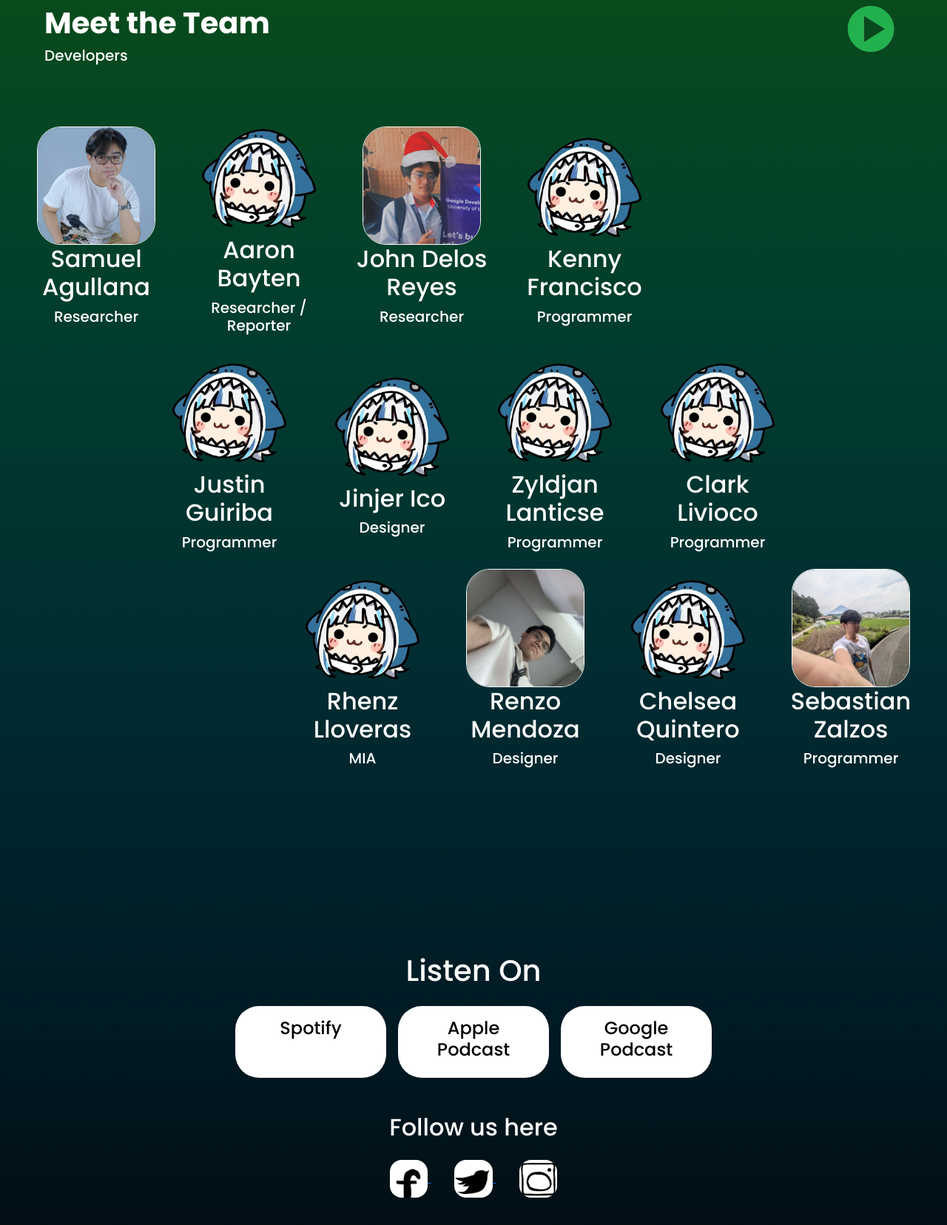
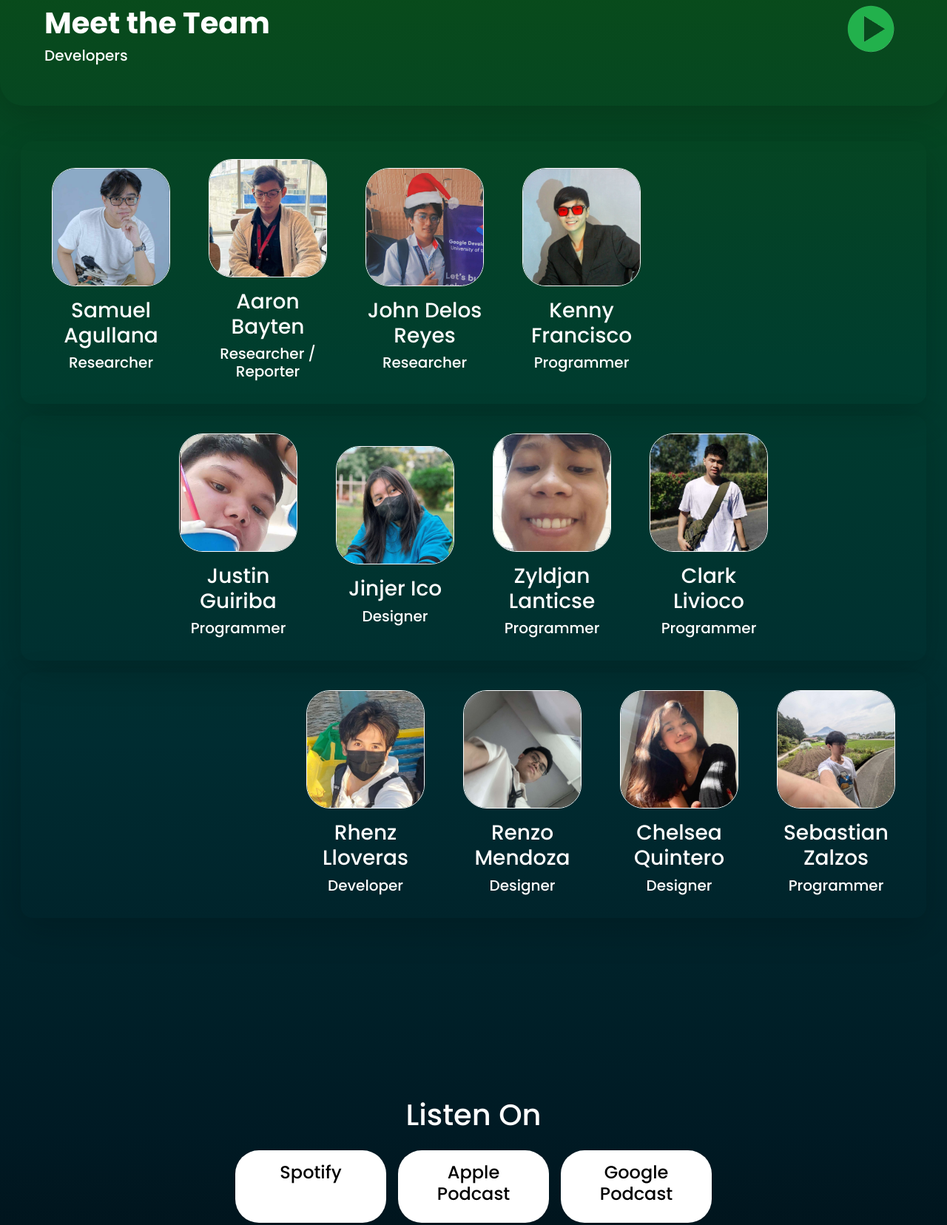
Before and after one commit to Zyldzkie/logarithm-presentation, a plain HTML site: page team.html in a window 1280 px wide. Shown: the part 41-1697 px from the top of the page at 74% size. Drawn offline with nearby package versions, Linux system fonts and the light colour scheme.

Commit message:
Updated the members on the team page

```diff
--- a/team.html
+++ b/team.html
@@ -17,6 +17,11 @@
 
 <style>
     body{
+        background-image: linear-gradient(to top, #030509, #001a24, #002c31, #003d2e, #094c1a);
+        color: white;
+        font-family: "Poppins", sans-serif;
+    }
+    .bg{
         background-image: linear-gradient(to top, #030509, #001a24, #002c31, #003d2e, #094c1a);
         color: white;
         font-family: "Poppins", sans-serif;
@@ -46,6 +51,21 @@
         min-width: 3rem;
     }
 
+    .fade-st1{
+        animation: fade-in 2s;
+    }
+    .fade-st2{
+        animation: fade-in 2.5s;
+    }
+    .fade-st3{
+        animation: fade-in 3s;
+    }
+
+    @keyframes fade-in {
+        0%{opacity: 0;}
+        100%{opacity:1;}
+    }
+
 </style>
 
 <body>
@@ -53,7 +73,7 @@
     <div class="container-fluid">
 
         <!-- Meet the team -->
-        <div class="row p-5">
+        <div class="row p-5 shadow-lg rounded-5 mb-5">
             <div class="col-11">
                 <h1>
                     <b>Meet the Team</b>
@@ -63,26 +83,36 @@
                 </h5>
             </div>
             <div class="col-1">
-                <img class="play" src="images/play-green.png" alt="">
+                <img class="play" type="button" data-bs-toggle="offcanvas" data-bs-target="#offcanvasWithBothOptions" aria-controls="offcanvasWithBothOptions" src="images/play-green.png" alt="">
             </div>
         </div>
 
+        <div class="offcanvas offcanvas-end bg" data-bs-scroll="true" tabindex="-1" id="offcanvasWithBothOptions" aria-labelledby="offcanvasWithBothOptionsLabel">
+        <div class="offcanvas-header">
+            <h2 class="offcanvas-title shadow-lg p-3 rounded-4" id="offcanvasWithBothOptionsLabel">Logtify</h2>
+            <button type="button" class="btn-close" data-bs-dismiss="offcanvas" aria-label="Close"></button>
+        </div>
+        <div class="offcanvas-body p-4">
+            <a style="text-decoration: none; color: white;" href="index.html">Home</a>
+        </div>
+        </div>
+
         <!-- Catalogue 1 -->
-        <div class="row m-3 gap-3 justify-content-start">
+        <div class="row m-3 p-4 gap-3 fade-st1 justify-content-start shadow-lg rounded-4">
             <div class="col-xl-2 col-lg-5 col-md-12 d-flex flex-column justify-content-center text-center">
                 <div type="button" data-bs-toggle="modal" data-bs-target="#SamModal">
                     <img class="holder rounded-5 border border-light" src="images/sam.jpg" alt="">
                 </div>
-                <h2>Samuel Agullana</h2>
+                <h3 class="mt-3">Samuel Agullana</h3>
                 <h5>
                     Researcher
                 </h5>
             </div>
             <div class="col-xl-2 col-lg-5 col-md-12 d-flex flex-column justify-content-center text-center">
                 <div type="button" data-bs-toggle="modal" data-bs-target="#AaronModal">
-                    <img class="holder" src="images/gura.png" alt="">
+                    <img class="holder rounded-5 border border-light" src="images/Aaron.jpg" alt="">
                 </div>
-                <h2>Aaron Bayten</h2>
+                <h3 class="mt-3">Aaron Bayten</h3>
                 <h5>
                     Researcher / Reporter
                 </h5>
@@ -91,16 +121,16 @@
                 <div type="button" data-bs-toggle="modal" data-bs-target="#JohnModal">
                     <img class="holder rounded-5 border border-light" src="images/chris.jpg" alt="">
                 </div>
-                <h2>John Delos Reyes</h2>
+                <h3 class="mt-3">John Delos Reyes</h3>
                 <h5>
                     Researcher
                 </h5>
             </div>
             <div class="col-xl-2 col-lg-5 col-md-12 d-flex flex-column justify-content-center text-center">
                 <div class="type="button" data-bs-toggle="modal" data-bs-target="#KennyModal"">
-                    <img class="holder" src="images/gura.png" alt="">
+                    <img class="holder rounded-5 border border-light" src="images/Kenny.jpg" alt="">
                 </div>
-                <h2>Kenny Francisco</h2>
+                <h3 class="mt-3">Kenny Francisco</h3>
                 <h5>
                     Programmer
                 </h5>
@@ -108,39 +138,39 @@
         </div>
 
         <!-- Catalogue 2 -->
-        <div class="row m-3 gap-3 justify-content-center">
+        <div class="row m-3 p-4 gap-3 fade-st2 justify-content-center shadow-lg rounded-4">
             <div class="col-xl-2 col-lg-5 col-md-12 d-flex flex-column justify-content-center text-center">
                 <div class="type="button" data-bs-toggle="modal" data-bs-target="#JustinModal"">
-                    <img class="holder" src="images/gura.png" alt="">
+                    <img class="holder rounded-5 border border-light" src="images/Justin.png" alt="">
                 </div>
-                <h2>Justin Guiriba</h2>
+                <h3 class="mt-3">Justin Guiriba</h3>
                 <h5>
                     Programmer
                 </h5>
             </div>
             <div class="col-xl-2 col-lg-5 col-md-12 d-flex flex-column justify-content-center text-center">
                 <div class="type="button" data-bs-toggle="modal" data-bs-target="#JinjerModal"">
-                    <img class="holder" src="images/gura.png" alt="">
+                    <img class="holder rounded-5 border border-light" src="images/Jinjer.jpg" alt="">
                 </div>
-                <h2>Jinjer Ico</h2>
+                <h3 class="mt-3">Jinjer Ico</h3>
                 <h5>
                     Designer
                 </h5>
             </div>
             <div class="col-xl-2 col-lg-5 col-md-12 d-flex flex-column justify-content-center text-center">
                 <div class="type="button" data-bs-toggle="modal" data-bs-target="#ZyldjanModal"">
-                    <img class="holder" src="images/gura.png" alt="">
+                    <img class="holder rounded-5 border border-light" src="images/Zyld.jpg" alt="">
                 </div>
-                <h2>Zyldjan Lanticse</h2>
+                <h3 class="mt-3">Zyldjan Lanticse</h3>
                 <h5>
                     Programmer
                 </h5>
             </div>
             <div class="col-xl-2 col-lg-5 col-md-12 d-flex flex-column justify-content-center text-center">
                 <div class="type="button" data-bs-toggle="modal" data-bs-target="#ClarkModal"">
-                    <img class="holder" src="images/gura.png" alt="">
+                    <img class="holder rounded-5 border border-light" src="images/Clark.jpg" alt="">
                 </div>
-                <h2>Clark Livioco</h2>
+                <h3 class="mt-3">Clark Livioco</h3>
                 <h5>
                     Programmer
                 </h5>
@@ -148,30 +178,30 @@
         </div>
 
         <!-- Catalogue 3 -->
-        <div class="row m-3 gap-3 justify-content-end">
+        <div class="row m-3 p-4 gap-3 fade-st3 justify-content-end shadow-lg rounded-4">
             <div class="col-xl-2 col-lg-5 col-md-12 d-flex flex-column justify-content-center text-center">
                 <div class="type="button" data-bs-toggle="modal" data-bs-target="#RhenzModal"">
-                    <img class="holder" src="images/gura.png" alt="">
+                    <img class="holder rounded-5 border border-light" src="images/Rhenz.jpg" alt="">
                 </div>
-                <h2>Rhenz Lloveras</h2>
+                <h3 class="mt-3">Rhenz Lloveras</h3>
                 <h5>
-                    MIA
+                    Developer
                 </h5>
             </div>
             <div class="col-xl-2 col-lg-5 col-md-12 d-flex flex-column justify-content-center text-center">
                 <div type="button" data-bs-toggle="modal" data-bs-target="#RenzoModal">
                     <img class="holder rounded-5 border border-light" src="images/renzo.jpg" alt="">
                 </div>
-                <h2>Renzo Mendoza</h2>
+                <h3 class="mt-3">Renzo Mendoza</h3>
                 <h5>
                     Designer
                 </h5>
             </div>
             <div class="col-xl-2 col-lg-5 col-md-12 d-flex flex-column justify-content-center text-center">
                 <div class="type="button" data-bs-toggle="modal" data-bs-target="#ChelseaModal"">
-                    <img class="holder" src="images/gura.png" alt="">
+                    <img class="holder rounded-5 border border-light" src="images/Chelsea.jpg" alt="">
                 </div>
-                <h2>Chelsea Quintero</h2>
+                <h3 class="mt-3">Chelsea Quintero</h3>
                 <h5>
                     Designer
                 </h5>
@@ -180,7 +210,7 @@
                 <div type="button" data-bs-toggle="modal" data-bs-target="#SebastianModal">
                     <img class="holder rounded-5 border border-light" src="images/sebastian.jpg" alt="">
                 </div>
-                <h2>Sebastian Zalzos</h2>
+                <h3 class="mt-3">Sebastian Zalzos</h3>
                 <h5>
                     Programmer
                 </h5>
@@ -211,7 +241,7 @@
             <h1 class="modal-title fs-5" id="exampleModalLabel">Aaron Bayten - Researcher / Reporter</h1>
             <button type="button" class="btn-close" data-bs-dismiss="modal" aria-label="Close"></button>
             </div>
-            <div class="modal-body d-flex justify-content-center" style="background-image: url(images/sam.jpg); background-size: cover; background-position: center;">
+            <div class="modal-body d-flex justify-content-center" style="background-image: url(images/Aaron.jpg); background-size: cover; background-position: center;">
             </div>
         </div>
         </div>
@@ -240,7 +270,7 @@
             <h1 class="modal-title fs-5" id="exampleModalLabel">Kenny Francisco - Programmer</h1>
             <button type="button" class="btn-close" data-bs-dismiss="modal" aria-label="Close"></button>
             </div>
-            <div class="modal-body d-flex justify-content-center" style="background-image: url(images/chris.jpg); background-size: cover; background-position: center;">
+            <div class="modal-body d-flex justify-content-center" style="background-image: url(images/Kenny.jpg); background-size: cover; background-position: center;">
             </div>
         </div>
         </div>
@@ -254,7 +284,7 @@
             <h1 class="modal-title fs-5" id="exampleModalLabel">Justin Guiriba - Programmer</h1>
             <button type="button" class="btn-close" data-bs-dismiss="modal" aria-label="Close"></button>
             </div>
-            <div class="modal-body d-flex justify-content-center" style="background-image: url(images/sam.jpg); background-size: cover; background-position: center;">
+            <div class="modal-body d-flex justify-content-center" style="background-image: url(images/Justin.png); background-size: cover; background-position: center;">
             </div>
         </div>
         </div>
@@ -268,7 +298,7 @@
             <h1 class="modal-title fs-5" id="exampleModalLabel">Jinjer Ico - Designer</h1>
             <button type="button" class="btn-close" data-bs-dismiss="modal" aria-label="Close"></button>
             </div>
-            <div class="modal-body d-flex justify-content-center" style="background-image: url(images/sam.jpg); background-size: cover; background-position: center;">
+            <div class="modal-body d-flex justify-content-center" style="background-image: url(images/Jinjer.jpg); background-size: cover; background-position: center;">
             </div>
         </div>
         </div>
@@ -282,7 +312,7 @@
             <h1 class="modal-title fs-5" id="exampleModalLabel">Zyldjan Lanticse - Programmer</h1>
             <button type="button" class="btn-close" data-bs-dismiss="modal" aria-label="Close"></button>
             </div>
-            <div class="modal-body d-flex justify-content-center" style="background-image: url(images/sam.jpg); background-size: cover; background-position: center;">
+            <div class="modal-body d-flex justify-content-center" style="background-image: url(images/Zyld.jpg); background-size: cover; background-position: center;">
             </div>
         </div>
         </div>
@@ -296,7 +326,7 @@
             <h1 class="modal-title fs-5" id="exampleModalLabel">Clark Livioco - Programmer</h1>
             <button type="button" class="btn-close" data-bs-dismiss="modal" aria-label="Close"></button>
             </div>
-            <div class="modal-body d-flex justify-content-center" style="background-image: url(images/sam.jpg); background-size: cover; background-position: center;">
+            <div class="modal-body d-flex justify-content-center" style="background-image: url(images/Clark.jpg); background-size: cover; background-position: center;">
             </div>
         </div>
         </div>
@@ -307,10 +337,10 @@
         <div class="modal-dialog modal-dialog-centered">
         <div class="modal-content">
             <div class="modal-header">
-            <h1 class="modal-title fs-5" id="exampleModalLabel">Rhenz Lloveras - MIA</h1>
+            <h1 class="modal-title fs-5" id="exampleModalLabel">Rhenz Lloveras - Developer</h1>
             <button type="button" class="btn-close" data-bs-dismiss="modal" aria-label="Close"></button>
             </div>
-            <div class="modal-body d-flex justify-content-center" style="background-image: url(images/sam.jpg); background-size: cover; background-position: center;">
+            <div class="modal-body d-flex justify-content-center" style="background-image: url(images/Rhenz.jpg); background-size: cover; background-position: center;">
             </div>
         </div>
         </div>
@@ -330,7 +360,7 @@
         </div>
     </div>
 
-    <!-- Renzo Modal -->
+    <!-- Chelsea Modal -->
     <div class="modal fade" id="ChelseaModal" tabindex="-1" aria-labelledby="exampleModalLabel" aria-hidden="true" data-bs-theme="dark">
         <div class="modal-dialog modal-dialog-centered">
         <div class="modal-content">
@@ -338,7 +368,7 @@
             <h1 class="modal-title fs-5" id="exampleModalLabel">Chelsea Quintero - Designer</h1>
             <button type="button" class="btn-close" data-bs-dismiss="modal" aria-label="Close"></button>
             </div>
-            <div class="modal-body d-flex justify-content-center" style="background-image: url(images/renzo.jpg); background-size: cover; background-position: center;">
+            <div class="modal-body d-flex justify-content-center" style="background-image: url(images/Chelsea.jpg); background-size: cover; background-position: center;">
             </div>
         </div>
         </div>
@@ -371,17 +401,17 @@
 
             <!-- Links -->
             <div class="row justify-content-center gap-3 text-center m-3">
-                <div class="col-2 p-3 rounded-5" style="background-color: white; color: black;">
+                <div class="col-xl-2 col-md-2 col-sm-12 p-3 rounded-5" style="background-color: white; color: black;">
                     <h4>
                         Spotify
                     </h4>
                 </div>
-                <div class="col-2 p-3 rounded-5" style="background-color: white; color: black;">
+                <div class="col-xl-2 col-md-2 col-sm-12 p-3 rounded-5" style="background-color: white; color: black;">
                     <h4>
                         Apple Podcast
                     </h4>
                 </div>
-                <div class="col-2 p-3 rounded-5" style="background-color: white; color: black;">
+                <div class="col-xl-2 col-md-2 col-sm-12 p-3 rounded-5" style="background-color: white; color: black;">
                     <h4>
                         Google Podcast
                     </h4>
@@ -399,14 +429,14 @@
             <!-- Links -->
             <div class="row justify-content-center text-center">
                 <div class="col-3 p-3 rounded-5">
-                    <a class="mx-3" href="#">
-                        <img class="links rounded-4" src="images/facebook.png" alt="">
+                    <a href="#">
+                        <img class="links rounded-4 p-2" src="images/facebook.png" alt="">
                     </a>
-                    <a class="mx-3" href="#">
-                        <img class="links rounded-4" src="images/x.png" alt="">
+                    <a href="#">
+                        <img class="links rounded-4 p-2" src="images/x.png" alt="">
                     </a>
-                    <a class="mx-3" href="#">
-                        <img class="links rounded-4" src="images/insta.png" alt="">
+                    <a href="#">
+                        <img class="links rounded-4 p-2" src="images/insta.png" alt="">
                     </a>
                 </div>
             </div>
```
Also changed, not shown: images/Aaron.jpg (added), images/Chelsea.jpg (added), images/Clark.jpg (added), images/Home.png (added), images/Jinjer.jpg (added), images/Justin.png (added), images/Kenny.jpg (added), images/Rhenz.jpg (added), images/Zyld.jpg (added).
